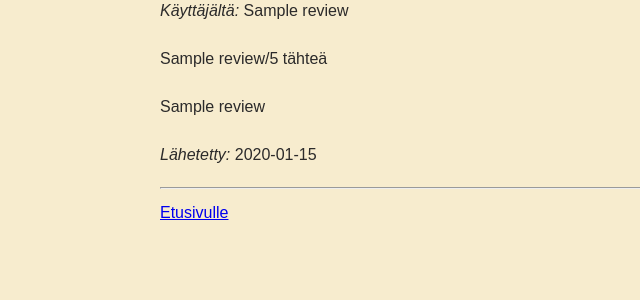
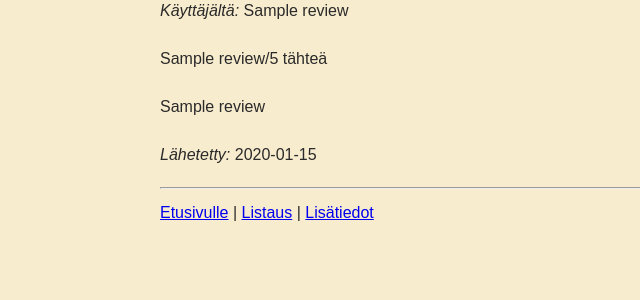
Before and after one commit to nikomakir/tsoha-harjoitustyo, a Flask app: template templates/reviews.html in a window 1280 px wide. Shown: the part 304-604 px from the top of the page, without its empty margins (0-640 px from the left). Run offline with Flask 3, Linux system fonts and the light colour scheme; the template is opened without the code that fills it: most values are stand-ins (such as "Sample title", 1, 10 or a date in 2020).

Commit message:
add links to listing and info pages

```diff
--- a/templates/reviews.html
+++ b/templates/reviews.html
@@ -23,5 +23,5 @@
 <hr>
 {% endfor %}
 {% endif %}
-<a href="/">Etusivulle</a>
+<a href="/">Etusivulle</a> | <a href="/list">Listaus</a> | <a href="/info/{{ id }}">Lisätiedot</a>
 {% endblock %}
```
